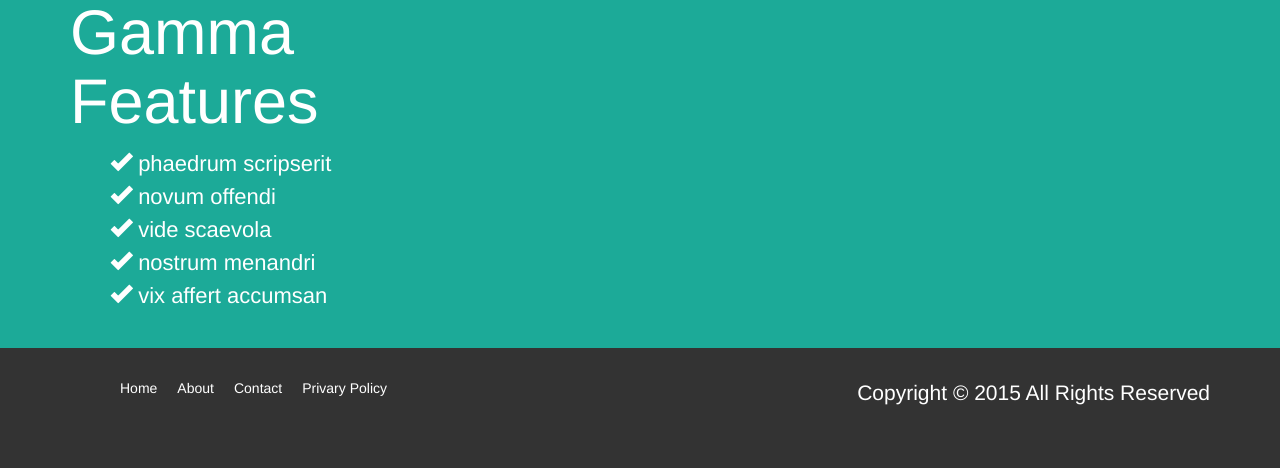
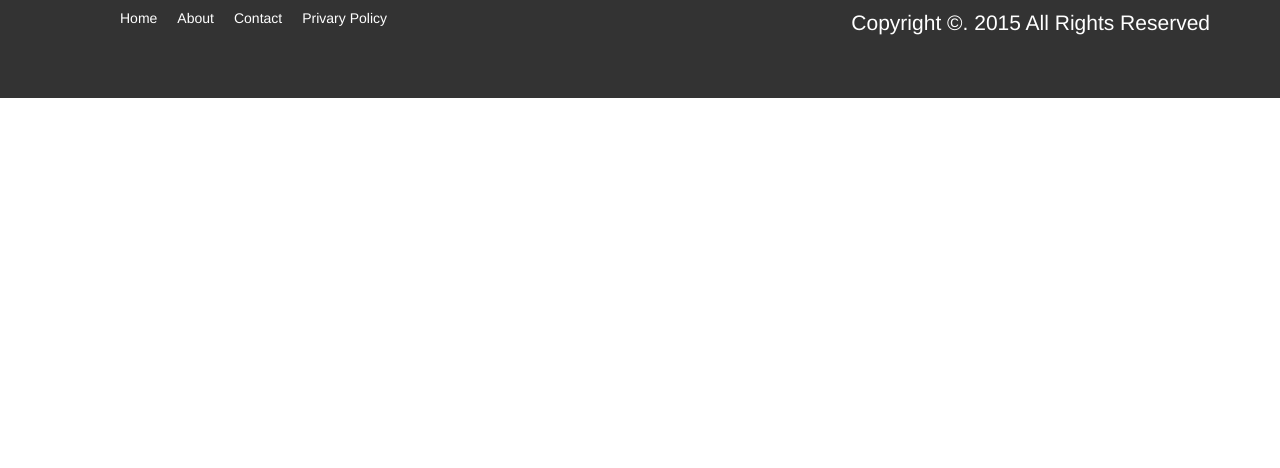
Before and after one commit to hsharma74/hsharma74.github.io, a plain HTML site: page index.html in a window 1280 px wide. Shown: the part 1748-2216 px from the top of the page. After the commit the page ends 1846 px from the top, so only its background shows below. Drawn offline with nearby package versions, Linux system fonts and the light colour scheme.

```diff
--- a/css/style.css
+++ b/css/style.css
@@ -58,7 +58,7 @@ section#feature {
 	color: #fff;
 	padding: 40px;
 	overflow: auto;
-	height: 450px;
+	height: 50px;
 }
 
 section#feature >  h1 {
--- a/index.html
+++ b/index.html
@@ -113,8 +113,10 @@
 
     <section id="feature">
       <div class="container">
+        <!--
         <div class="row">
           <div class="col-md-5">
+
             <h1>Gamma Features</h1>
             <ul>
               <li> <i class="glyphicon glyphicon-ok"></i> phaedrum scripserit</li>
@@ -128,6 +130,7 @@
             <img class="big-logo" src="img/logo.png">
           </div>
         </div>
+        -->
       </div>
 
     </section>
@@ -144,7 +147,7 @@
             </ul>
           </div>
           <div class="col-md-6">
-            <p>Copyright &copy; 2015 All Rights Reserved</p>
+            <p>Copyright &copy;. 2015 All Rights Reserved</p>
           </div>
         </div>
       </div>
```
